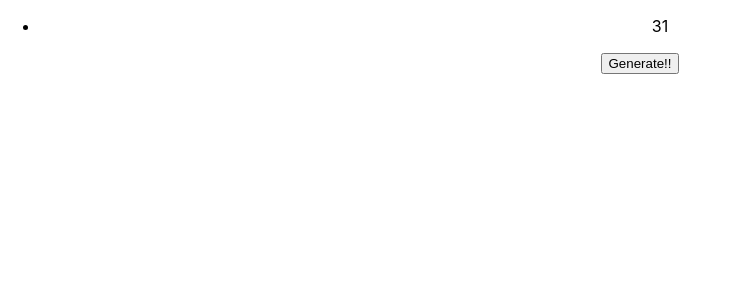
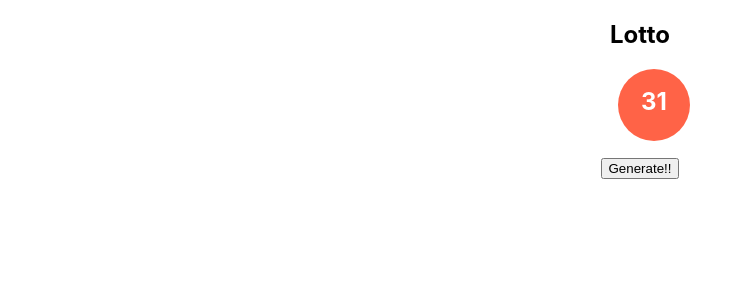
Before and after one commit to DrinKaziu/lottery-app, a React (Create React App) app: page / in a window 1280 px wide. Both pictures are taken after a click on the button "Generate!!". Shown: the top 300 px of the page, without its empty margins (0-730 px from the left). Built offline with nearby package versions, Linux system fonts and the light colour scheme.

Commit message:
style Ball

```diff
--- /dev/null
+++ b/src/Ball.css
@@ -0,0 +1,13 @@
+.Ball {
+  background-color: tomato;
+  border-radius: 50%;
+  color: white;
+  display: inline-block;
+  width: 3em;
+  height: 2.25em;
+  padding-top: 0.75em;
+  text-align: center;
+  margin-right: 0.5em;
+  font-weight: bold;
+  font-size: 1.5em;
+}
--- a/src/Ball.js
+++ b/src/Ball.js
@@ -1,9 +1,10 @@
 import React, { Component } from 'react';
+import './Ball.css';
 
 class Ball extends Component {
   render () {
     return (
-      <li>{this.props.number}</li>
+      <li className="Ball">{this.props.number}</li>
     )
   }
 }
--- a/src/Lottery.js
+++ b/src/Lottery.js
@@ -5,6 +5,7 @@
   constructor(props) {
     super(props);
     this.state = {
+      title: 'Lotto',
       nums: [],
       maxNum: 40
     }
@@ -18,7 +19,8 @@
   render () {
     console.log(this.state.nums)
     return (
-      <div>
+      <div className="Lottery">
+        <h2>{this.state.title}</h2>
         <ul>
           {this.state.nums.map(num => <Ball number={num}/>)}
         </ul>
```
